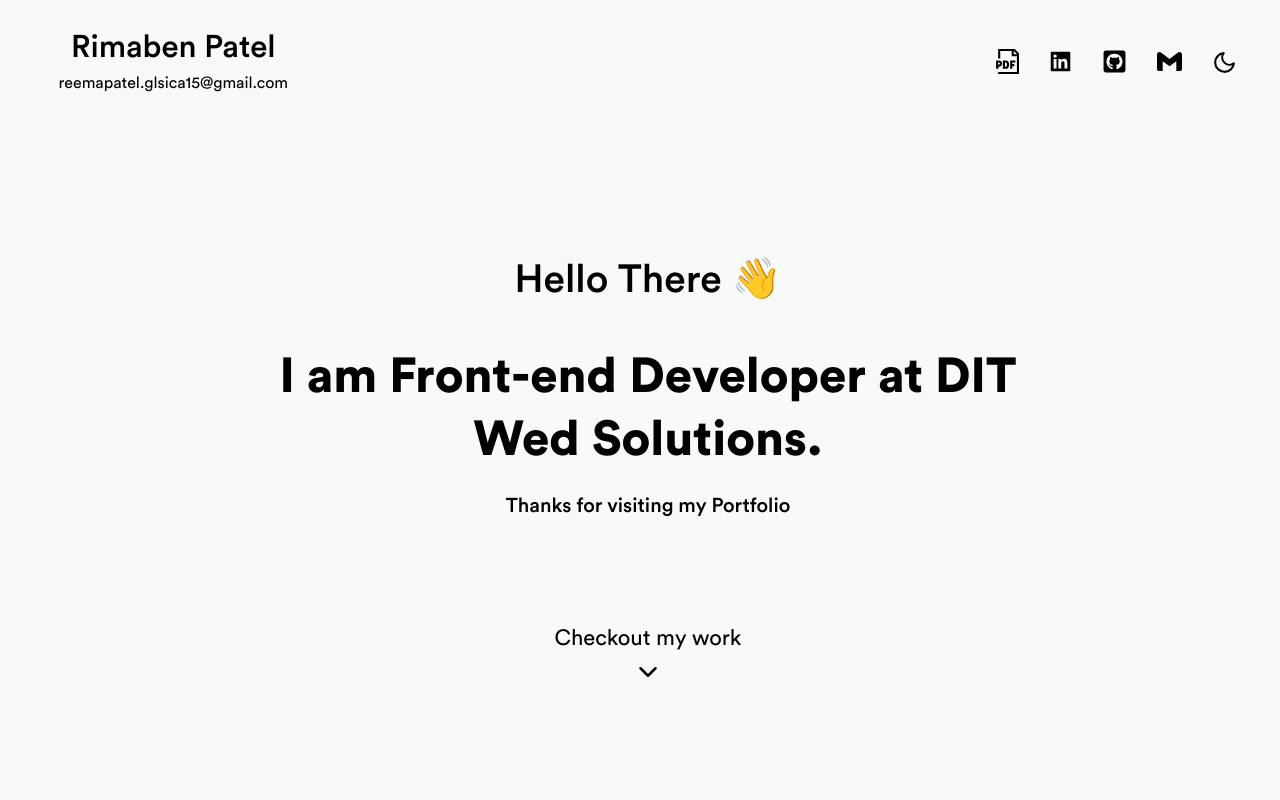
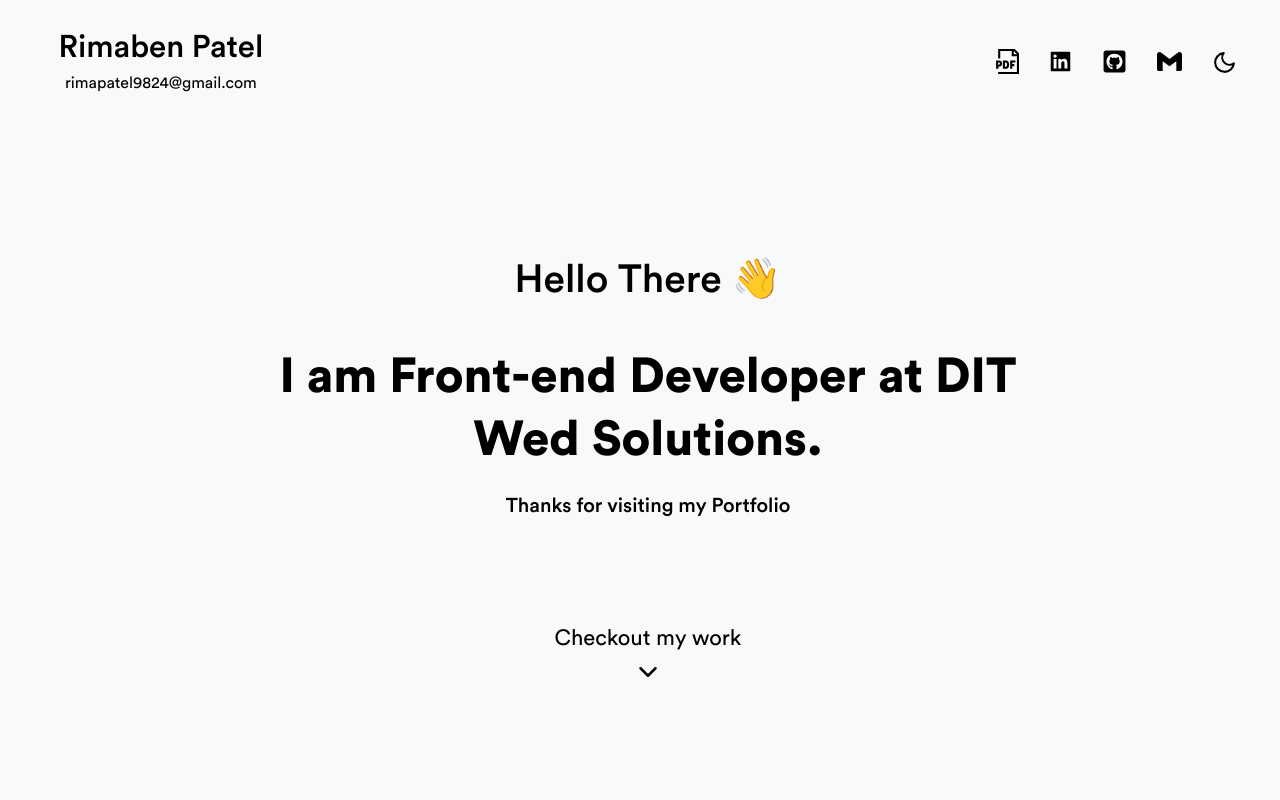
Before and after one commit to rima0055/portfolio_v2, a React (Create React App) app: page / in a window 1280 px wide. Shown: the top 800 px of the page. Built offline with nearby package versions, Linux system fonts and the light colour scheme.

Commit message:
Update Header.jsx

```diff
--- a/src/components/Header.jsx
+++ b/src/components/Header.jsx
@@ -11,7 +11,7 @@ function Header() {
     <div className="header">
       <div className="header__left">
         <h3 className="logo">Rimaben Patel</h3>
-        <p>reemapatel.glsica15@gmail.com</p>
+        <p>rimapatel9824@gmail.com</p>
       </div>
       <div className="header__right">
         <span className="linkedin">
```
